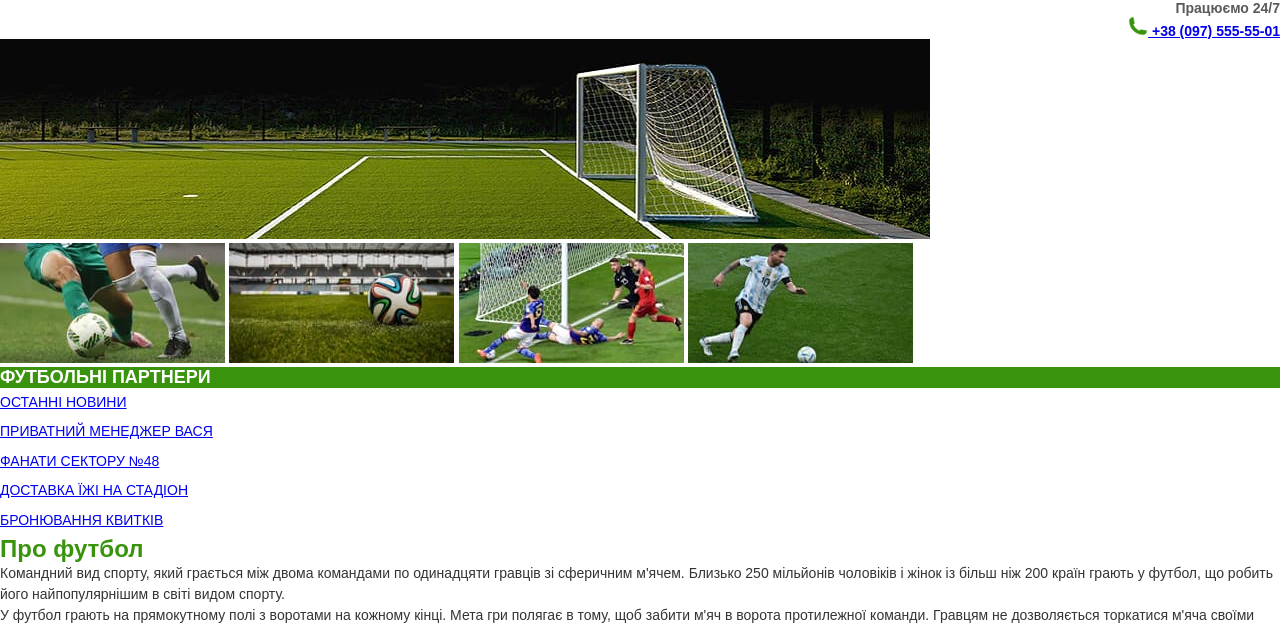
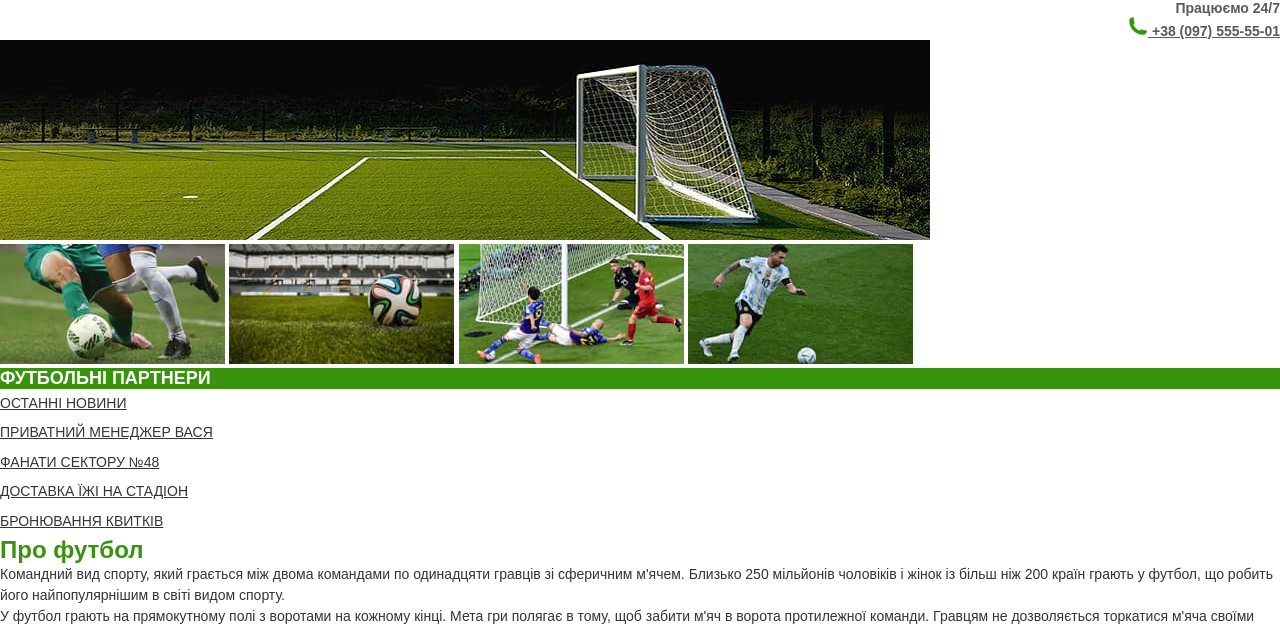
Before and after one commit to atamanchuk1411/fm_v2, a plain HTML site: page index.html in a window 1280 px wide. Shown: the part 111-740 px from the top of the page. Drawn offline with Linux system fonts and the light colour scheme.

Commit message:
Change css style

```diff
--- a/css/style.css
+++ b/css/style.css
@@ -10,13 +10,18 @@ body{
 
 footer{
     background-color: #39930d;
- }
+}
+
+h1{
+    font-size: 24px;
+    font-weight: bold;
+}
 
 h2{
     background-color: #39930d;
 }
 
-li{
+.last_news, .privat_manager, .facts, .food, .tickets{
     font-size: 14px;
     line-height: 2.1em;
     text-transform: uppercase;
@@ -25,11 +30,6 @@ li{
 
 h1, .manager{
     color: #39930d;
-}
-
-h1{
-    font-size: 24px;
-    font-weight: bold;
 }
 
 .main{
@@ -41,12 +41,12 @@ h1{
     text-transform: uppercase;
 }
 
-.football_tittle, .contacts{
+.football_tittle, .graphick, .phone_number{
     font-size: 14px;
     color: #5a5a5a;
 }
 
-.contacts{
+.graphick, .phone{
     font-weight: bold;
     text-align: right;
 }
--- a/index.html
+++ b/index.html
@@ -19,7 +19,7 @@
                     <p>Працюємо 24/7</p>
                 </div>
                 <div class="phone">
-                    <a href="#">
+                    <a href="#" class="phone_number">
                         <img src="img/phone.png" alt="">
                         +38 (097) 555-55-01
                     </a>
@@ -43,11 +43,11 @@
                     <nav class="list">
                         <h2 class="football_partners">Футбольні партнери</h2>
                         <ul>
-                            <li><a href="#">останні новини</a></li>
-                            <li><a href="#">приватний менеджер Вася</a></li>
-                            <li><a href="#">фанати сектору №48</a></li>
-                            <li><a href="#">доставка їжі на стадіон</a></li>
-                            <li><a href="#">бронювання квитків</a></li>
+                            <li><a href="#" class="last_news">останні новини</a></li>
+                            <li><a href="#" class="privat_manager">приватний менеджер Вася</a></li>
+                            <li><a href="#" class="facts">фанати сектору №48</a></li>
+                            <li><a href="#" class="food">доставка їжі на стадіон</a></li>
+                            <li><a href="#" class="tickets">бронювання квитків</a></li>
                         </ul>
                     </nav>
                 </aside>
```
